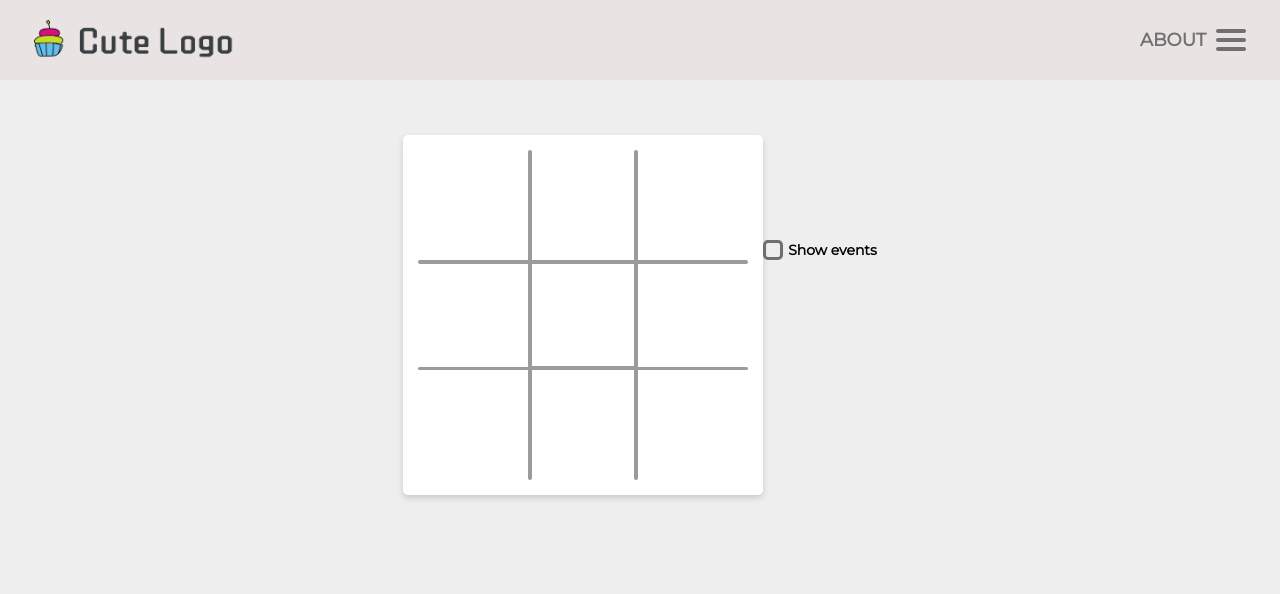
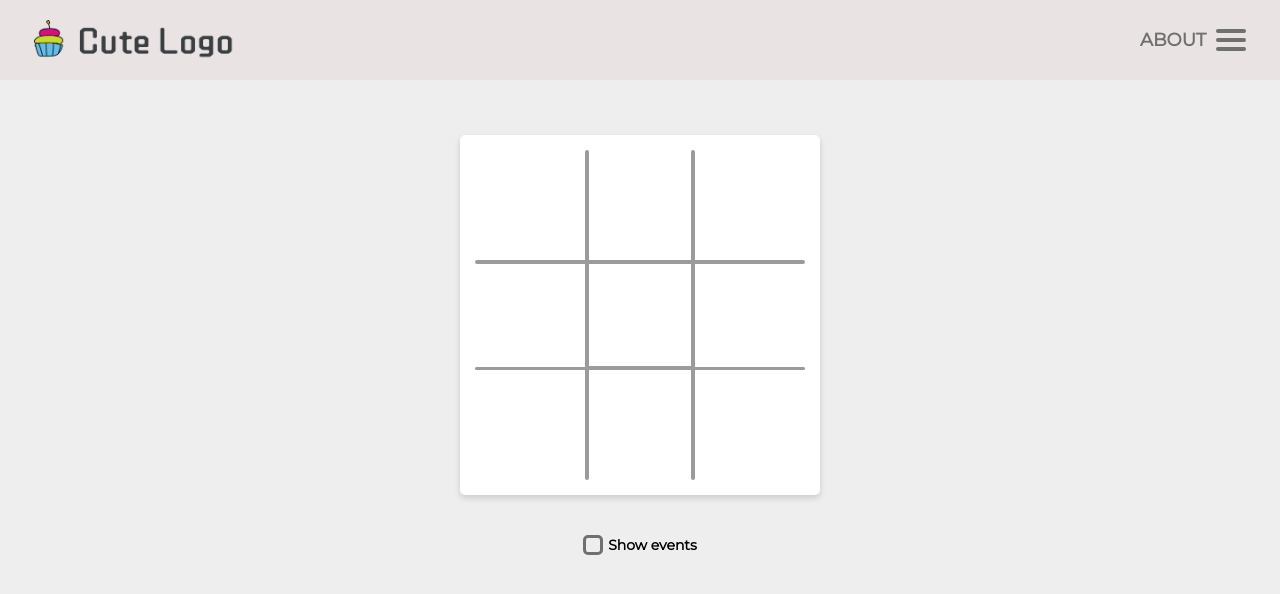
Before and after one commit to carolinanonato/tic-tac-toe, a React (Create React App) app: page / in a window 1280 px wide. Shown: the top 594 px of the page. Built offline with nearby package versions, Linux system fonts and the light colour scheme.

Commit message:
Show events responsive

```diff
--- a/src/App.css
+++ b/src/App.css
@@ -12,14 +12,19 @@
   margin-bottom: 40px;
   max-width: 330px;
   max-height: 330px;
+  min-width: 260px;
+  min-height: 260px;
 }
 
 .app > .header-game {
   margin: 0 auto 55px;
+  min-width: 260px;
 }
 
 .app > .label-game {
   margin-bottom: var(--spacing-big);
+  display: flex;
+  justify-content: center;
 }
 
 .app > .history-game {
```
